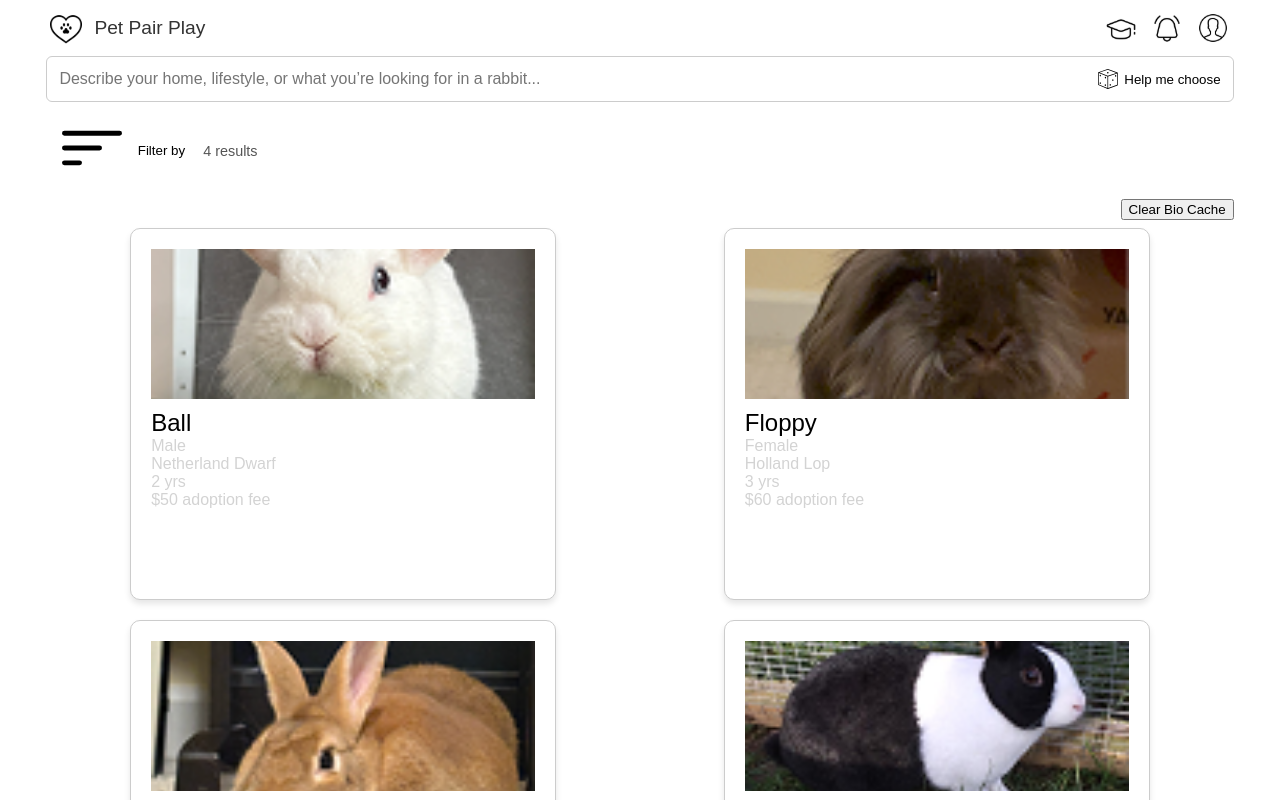
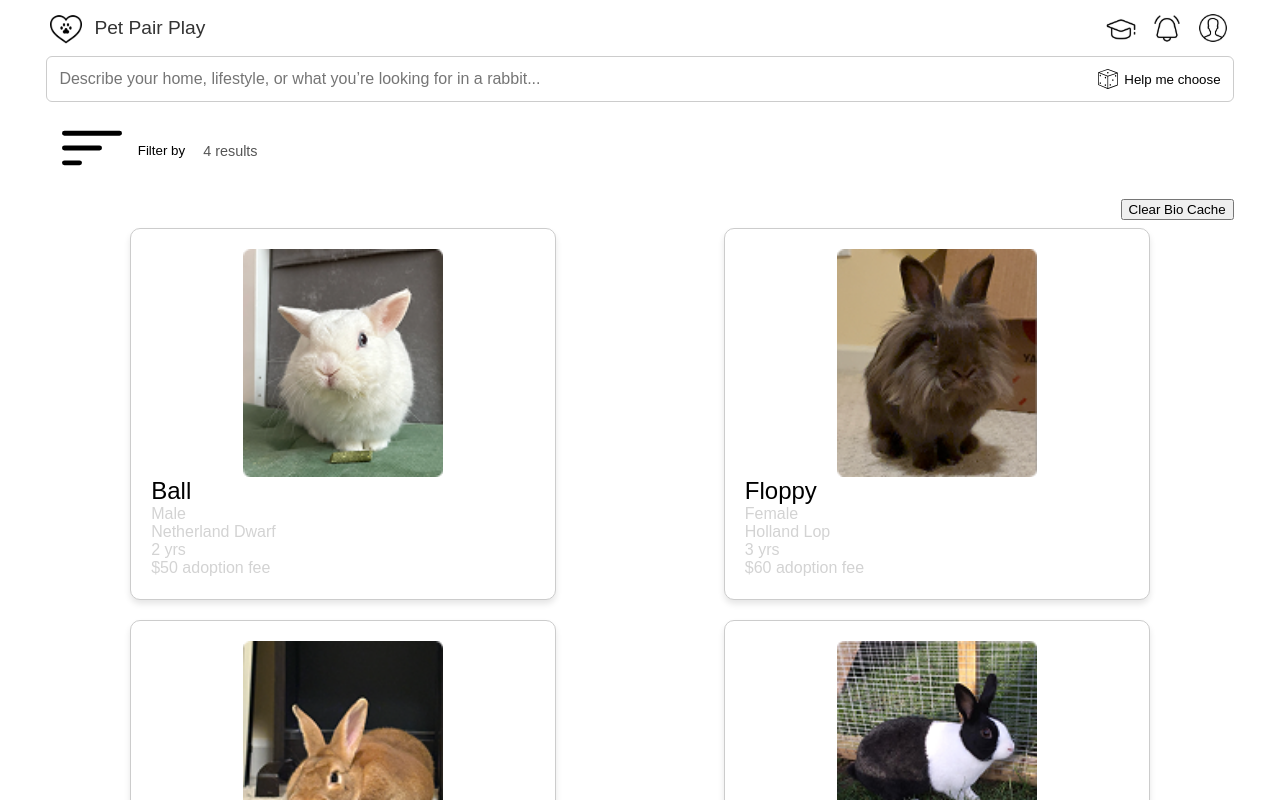
Before and after one commit to changlongwu/petPair, a React (Vite) app in the folder petPair/: page /display in a window 1280 px wide. Shown: the top 800 px of the page. Built offline with nearby package versions, Linux system fonts and the light colour scheme.

Commit message:
fix rabbit card style

```diff
--- a/petPair/index.html
+++ b/petPair/index.html
@@ -9,5 +9,7 @@
   <body>
     <div id="root"></div>
     <script type="module" src="/src/main.jsx"></script>
+    <!-- <img src="/petpairplaylogo.svg" alt="Pet Pair Play Logo" /> -->
+
   </body>
 </html>
--- a/petPair/src/components/rabbitDisplay/RabbitCard.css
+++ b/petPair/src/components/rabbitDisplay/RabbitCard.css
@@ -16,10 +16,13 @@
 
 .card-image {
     width: 100%;
-    height: 150px;     /* 固定图片高度 */
-    object-fit: cover; /* 保持比例，裁剪超出部分 */
-    margin-bottom: 10px;
+    max-width: 200px;  /* or whatever suits your layout */
+    height: auto;
+    object-fit: contain;
+    display: block;
+    margin: 0 auto;
 }
+
 
 .card-header {
     display: flex;
```
Also changed, not shown: petPair/public/petpairplaylogo.svg (added).
